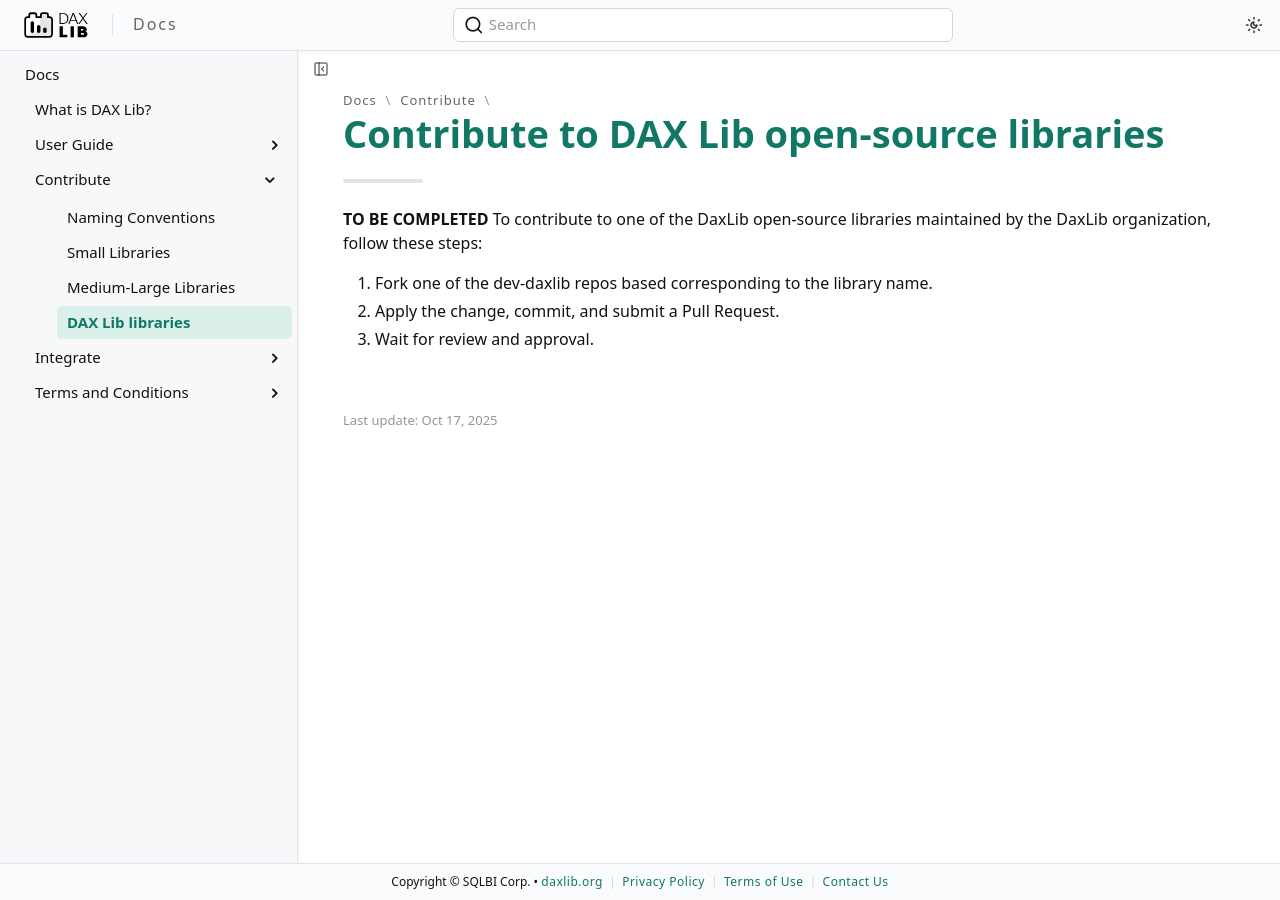
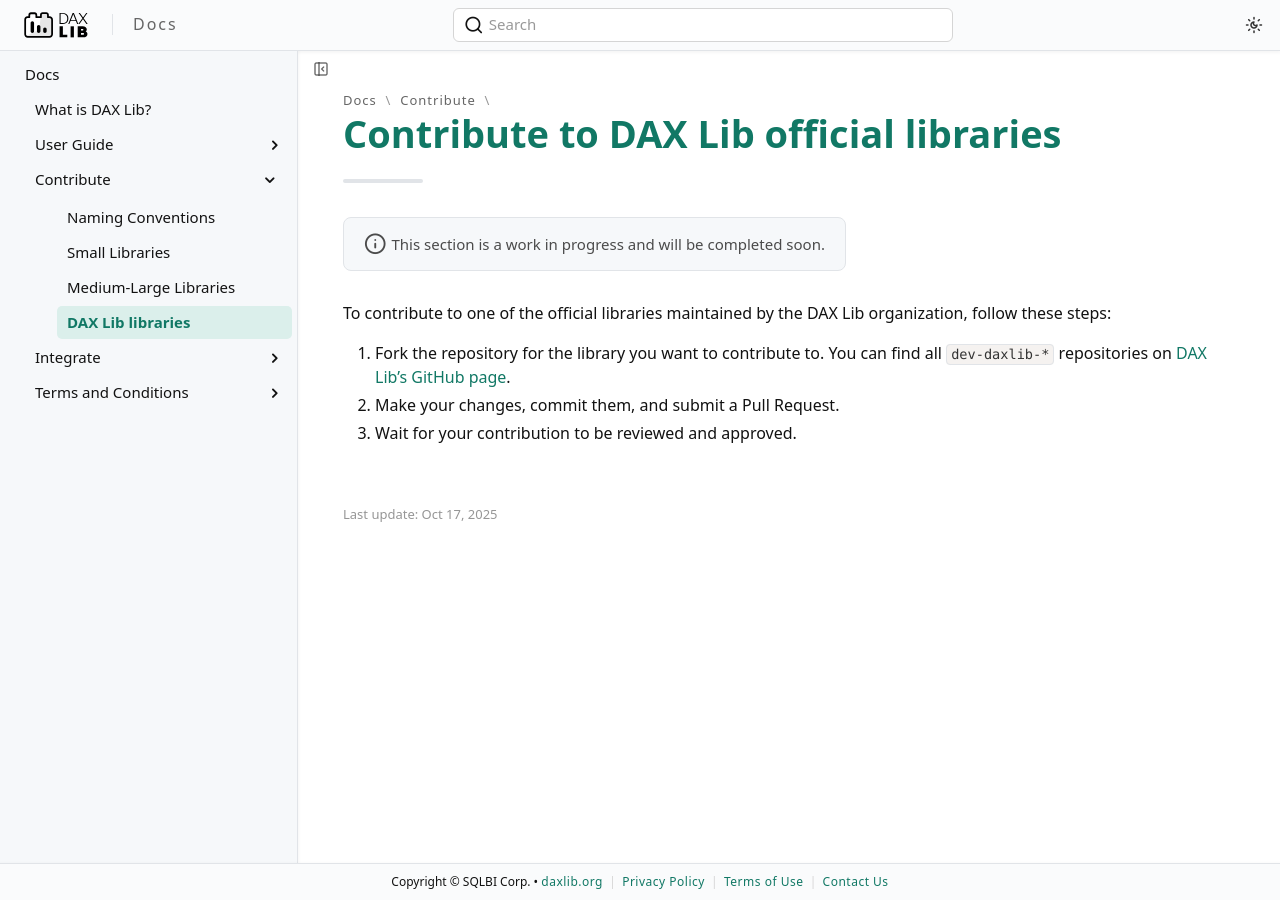
Before and after one commit to EvaluationContext/daxlib-docs, a Jekyll site: the page built from _mydocs/contribute/daxlib-libraries.md, in a window 1280 px wide. Built offline with Jekyll 4.4.1, drawn with Linux system fonts in a browser that asks for light colours; cached includes are drawn as plain includes; some web fonts are replaced.

Commit message:
Improve contribution guidelines

```diff
--- a/_mydocs/contribute/daxlib-libraries.md
+++ b/_mydocs/contribute/daxlib-libraries.md
@@ -1,6 +1,6 @@
 ---
 layout:         page
-title:          Contribute to DAX Lib open-source libraries
+title:          Contribute to DAX Lib official libraries
 menu_title:     DAX Lib libraries
 published:      true
 date:           2025-10-17
@@ -9,8 +9,10 @@ order:          /05
 next_reading:   true
 ---
 
-**TO BE COMPLETED**
-To contribute to one of the DaxLib open-source libraries maintained by the DaxLib organization, follow these steps:
-1. Fork one of the dev-daxlib repos based corresponding to the library name.
-2. Apply the change, commit, and submit a Pull Request.
-3. Wait for review and approval.
+> This section is a work in progress and will be completed soon.
+
+To contribute to one of the official libraries maintained by the DAX Lib organization, follow these steps:
+
+1. Fork the repository for the library you want to contribute to. You can find all `dev-daxlib-*` repositories on [DAX Lib's GitHub page](https://github.com/orgs/daxlib/repositories).
+2. Make your changes, commit them, and submit a Pull Request.
+3. Wait for your contribution to be reviewed and approved.
```
Also changed, not shown: _mydocs/contribute/fork-daxlib.md (+2 -6 lines), _mydocs/contribute/github-repo.md (+2 -2 lines), _mydocs/contribute/index.md (+6 -3 lines), _mydocs/contribute/naming-conventions.md (+2 -2 lines).
